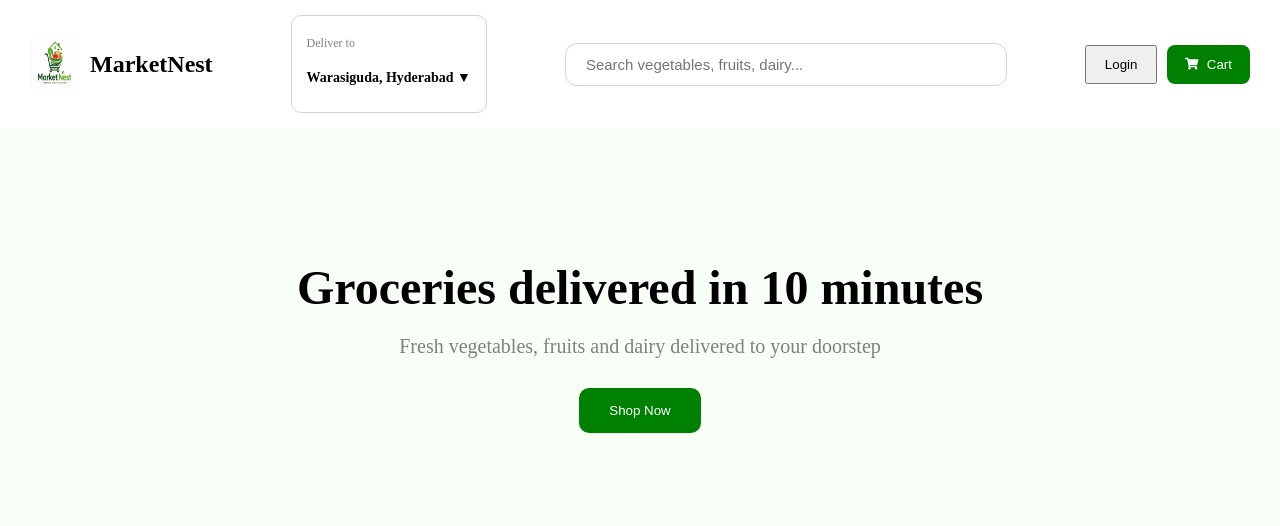
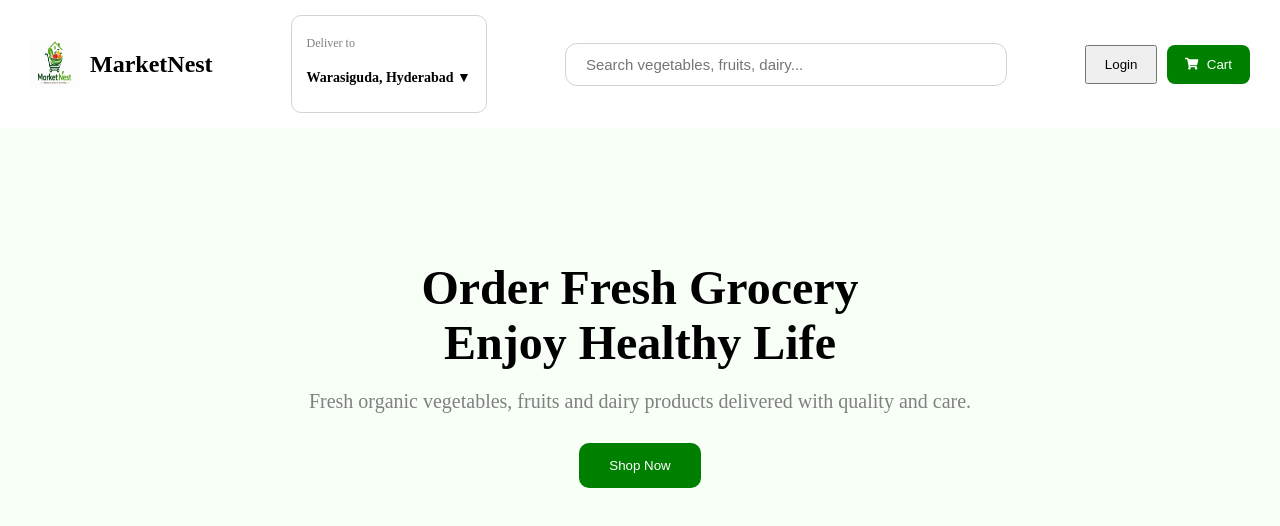
Before and after one commit to arunkumar-7/market-nest, a React (Vite) app: page / in a window 1280 px wide. Shown: the top 526 px of the page. Built offline with nearby package versions, Linux system fonts and the light colour scheme.

Commit message:
install react router for category navigation

```diff
--- a/package.json
+++ b/package.json
@@ -12,7 +12,8 @@
   "dependencies": {
     "react": "^19.2.7",
     "react-dom": "^19.2.7",
-    "react-icons": "^5.7.0"
+    "react-icons": "^5.7.0",
+    "react-router-dom": "^7.18.1"
   },
   "devDependencies": {
     "@types/node": "^24.13.2",
--- a/src/components/Hero.tsx
+++ b/src/components/Hero.tsx
@@ -5,8 +5,14 @@ function Hero() {
   return (
     <>
       <div className="hero">
-        <h1>Groceries delivered in 10 minutes</h1>
-        <p>Fresh vegetables, fruits and dairy delivered to your doorstep</p>
+        <h1>
+          Order Fresh Grocery <br />
+          Enjoy Healthy Life
+        </h1>
+        <p>
+          Fresh organic vegetables, fruits and dairy products delivered with
+          quality and care.
+        </p>
         <button>Shop Now</button>
       </div>
     </>
```
Also changed, not shown: 1 other file (tests, documents, lock files or other folders).
